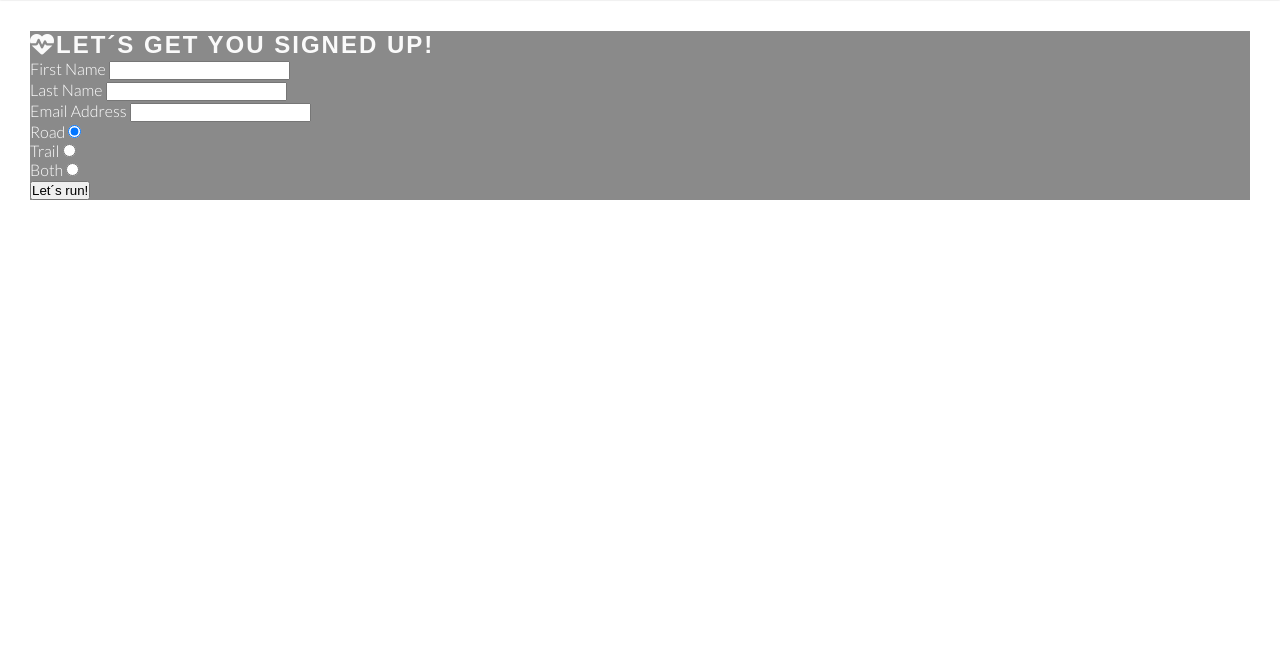
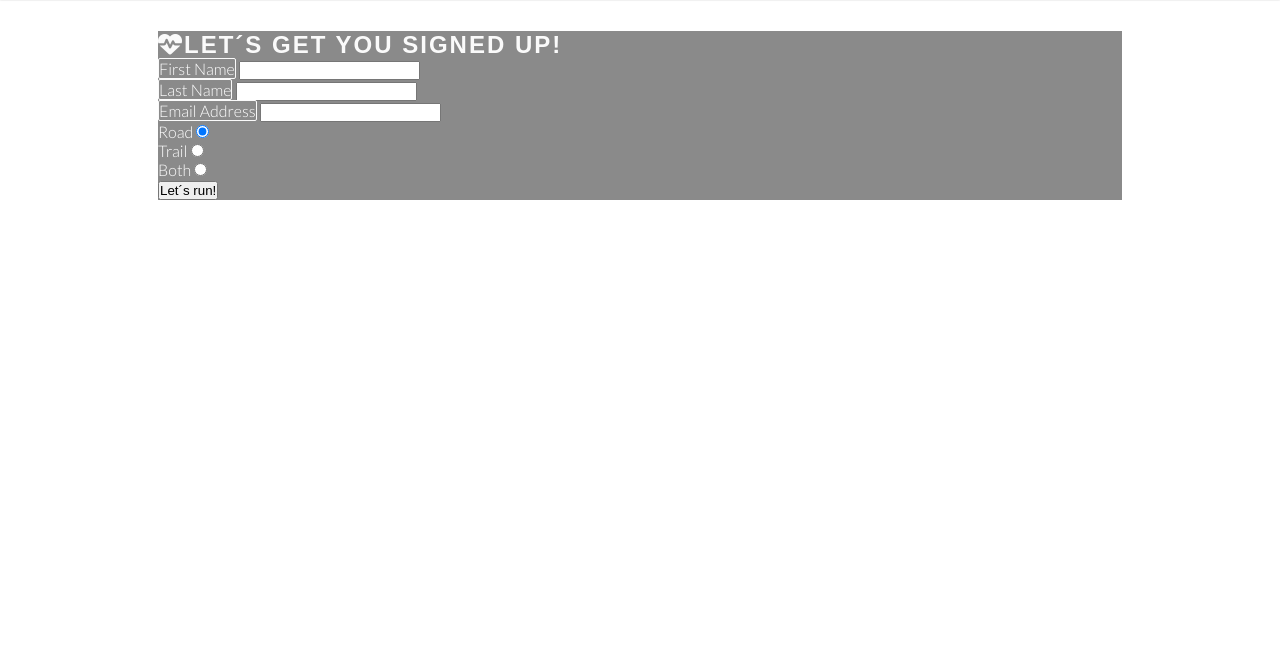
Before and after one commit to LindaAPersson/love-running, a plain HTML site: page signup.html in a window 1280 px wide. Shown: the part 78-730 px from the top of the page. Drawn offline with Linux system fonts and the light colour scheme.

Commit message:
More styles to the signup page

```diff
--- a/assets/css/style.css
+++ b/assets/css/style.css
@@ -209,9 +209,10 @@ main {
 /* Sign up site*/
 
 #signup {
-    background: url(assets/images/signup-image.webp) no-repeat cover;
+    background: url(../images/signup-image.webp) no-repeat cover;
     background-position: 75%;
     flex-grow: 1;
+    margin: 20px 10%;
 }
 
 form > h2 {
@@ -222,6 +223,12 @@ form > h2 {
     color: #ffffff;
     background-color: rgba(60, 60, 60, 0.6);
     margin: 30px;
+}
+
+.text-input {
+    transparent, color: #fafafa;
+    border: 1px solid #fafafa;
+    border-radius: 2px;
 }
 
 /*footer*/
--- a/signup.html
+++ b/signup.html
@@ -55,15 +55,16 @@
         <section id="signup">
             <form action="https://formdump.codeinstitute.net" method="POST" id="signup-form">
                 <h2><i class="fa-solid fa-heart-pulse"></i>Let´s get you signed up!</h2>
-                <label for="first_name">First Name</label>
+
+                <label for="first_name" class="text-input">First Name</label>
                 <input type="text" name="first_name" id="first_name" required>
                 <br>
 
-                <label for="last_name">Last Name</label>
+                <label for="last_name" class="text-input">Last Name</label>
                 <input type="text" name="last_name" id="last_name" required>
                 <br>
 
-                <label for="email_adress">Email Address</label>
+                <label for="email_adress" class="text-input">Email Address</label>
                 <input type="email" name="email_address" id="email_address" required>
                 <br>
 
```
